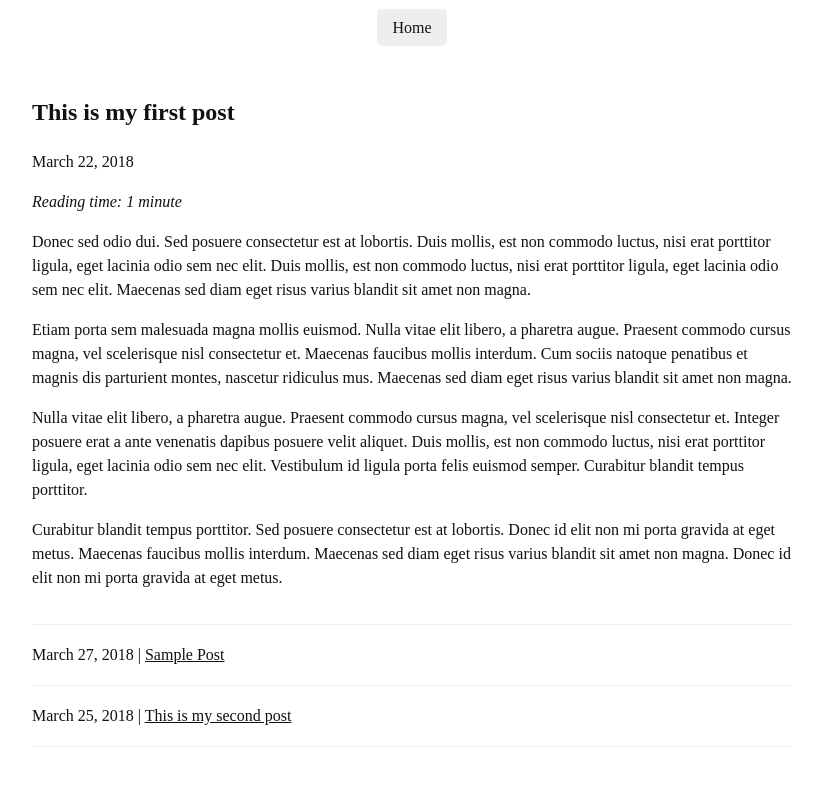
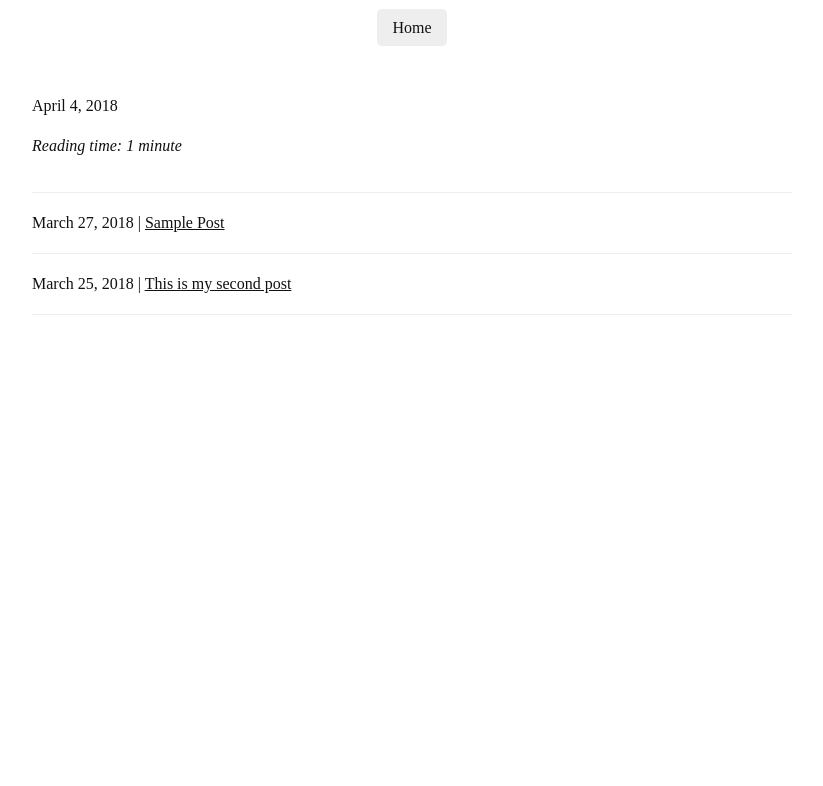
Before and after one commit to parks238/project-blog, a Jekyll site: the page built from _posts/2018-03-22-sample-post.md, in a window 1280 px wide. Shown: the top 786 px of the page, without its empty margins (228-1051 px from the left). Built offline with Jekyll 4.4.1, drawn with Linux system fonts in a browser that asks for light colours.

Commit message:
Update 2018-03-22-sample-post.md

```diff
--- a/_posts/2018-03-22-sample-post.md
+++ b/_posts/2018-03-22-sample-post.md
@@ -1,11 +1,3 @@
 ---
-title: This is my first post
+Project-blog 4/3
 ---
-
-Donec sed odio dui. Sed posuere consectetur est at lobortis. Duis mollis, est non commodo luctus, nisi erat porttitor ligula, eget lacinia odio sem nec elit. Duis mollis, est non commodo luctus, nisi erat porttitor ligula, eget lacinia odio sem nec elit. Maecenas sed diam eget risus varius blandit sit amet non magna.
-
-Etiam porta sem malesuada magna mollis euismod. Nulla vitae elit libero, a pharetra augue. Praesent commodo cursus magna, vel scelerisque nisl consectetur et. Maecenas faucibus mollis interdum. Cum sociis natoque penatibus et magnis dis parturient montes, nascetur ridiculus mus. Maecenas sed diam eget risus varius blandit sit amet non magna.
-
-Nulla vitae elit libero, a pharetra augue. Praesent commodo cursus magna, vel scelerisque nisl consectetur et. Integer posuere erat a ante venenatis dapibus posuere velit aliquet. Duis mollis, est non commodo luctus, nisi erat porttitor ligula, eget lacinia odio sem nec elit. Vestibulum id ligula porta felis euismod semper. Curabitur blandit tempus porttitor.
-
-Curabitur blandit tempus porttitor. Sed posuere consectetur est at lobortis. Donec id elit non mi porta gravida at eget metus. Maecenas faucibus mollis interdum. Maecenas sed diam eget risus varius blandit sit amet non magna. Donec id elit non mi porta gravida at eget metus.
```
